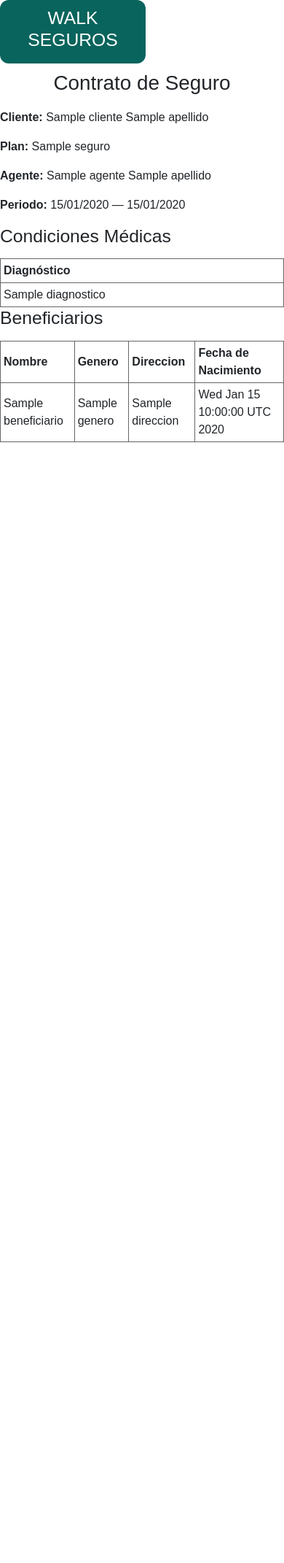
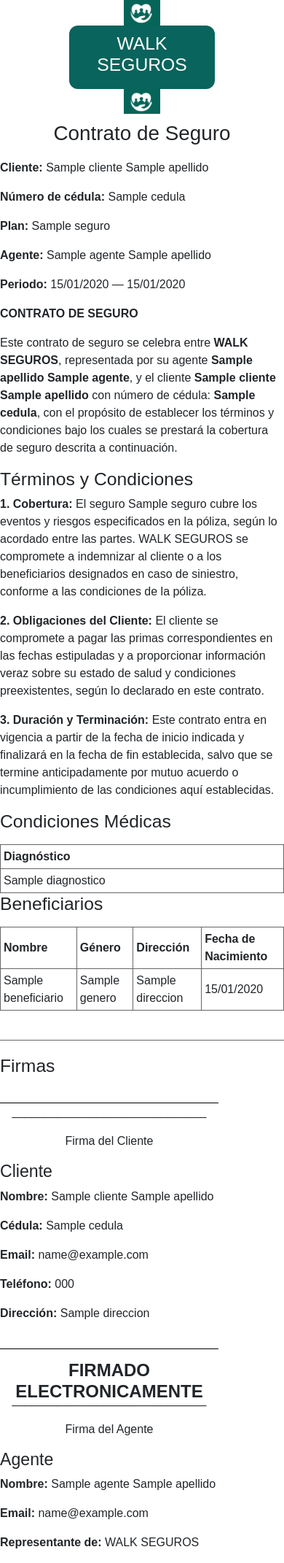
Before and after one commit to IsmaelSailema20/GestionSegurosBackend, a Spring app: template src/main/resources/templates/ContratoPlantilla.html in a window 390 px wide. Shown: the whole page at 73% size. Before the commit the page ends 606 px from the top, so only its background shows below. Run offline with Thymeleaf, Linux system fonts and the light colour scheme; the template is opened without the code that fills it: most values are stand-ins (such as "Sample title", 1, 10 or a date in 2020); data that the repository does not hold is empty; some of the project's set-up classes (security, data sources, template engines, error pages and the like) are left out, and stand-ins take their place.

Commit message:
Modiciación de la estructura del pdf y control de la firma del cliente

```diff
--- a/src/main/java/com/app/seguros/AplicacionSeguros/Controllers/PdfController.java
+++ b/src/main/java/com/app/seguros/AplicacionSeguros/Controllers/PdfController.java
@@ -26,6 +26,7 @@ public class PdfController {
 
             byte[] pdf = pdfService.generarContratoPdf(
                     c.getCliente(),
+                    c.getEstado(),
                     c.getSeguro(),
                     c.getAgente(),
                     c.getFechaInicio(),
--- a/src/main/java/com/app/seguros/AplicacionSeguros/Services/ContratoPdfService.java
+++ b/src/main/java/com/app/seguros/AplicacionSeguros/Services/ContratoPdfService.java
@@ -2,7 +2,9 @@ package com.app.seguros.AplicacionSeguros.Services;
 
 import com.app.seguros.AplicacionSeguros.Dto.AgenteDTO;
 import com.app.seguros.AplicacionSeguros.Dto.ClienteRespuestaDTO;
+import com.app.seguros.AplicacionSeguros.Dto.ContratoRespuestaDTO;
 import com.app.seguros.AplicacionSeguros.Entities.*;
+import com.app.seguros.AplicacionSeguros.Entities.Enums.EstadoContrato;
 import org.springframework.beans.factory.annotation.Autowired;
 import org.springframework.stereotype.Service;
 import org.thymeleaf.context.Context;
@@ -19,6 +21,7 @@ public class ContratoPdfService {
 
     public byte[] generarContratoPdf(
             ClienteRespuestaDTO cliente,
+            EstadoContrato estadoContrato,
             Seguro seguro,
             AgenteDTO agente,
             java.util.Date fechaInicio,
@@ -29,6 +32,7 @@ public class ContratoPdfService {
         // 1) Preparar el contexto Thymeleaf
         Context ctx = new Context();
         ctx.setVariable("cliente", cliente);
+        ctx.setVariable("estado",estadoContrato);
         ctx.setVariable("seguro", seguro);
         ctx.setVariable("agente", agente);
         ctx.setVariable("fechaInicio", fechaInicio);
--- a/src/main/resources/templates/ContratoPlantilla.html
+++ b/src/main/resources/templates/ContratoPlantilla.html
@@ -10,27 +10,56 @@
         table { width: 100%; border-collapse: collapse; margin-top: 1em; }
         th, td { border: 1px solid #666; padding: 4px; }
         .caja-redondeada {
-          background-color: #08645c;   /* color de fondo */
-          color: white;               /* color del texto */
-          padding: 10px;              /* espacio interno */
-          border-radius: 12px;        /* radios de las esquinas */
-          width: 200px;               /* ancho fijo (opcional) */
-          text-align: center;         /* centrar texto */
+            background-color: #08645c;
+            color: white;
+            padding: 10px;
+            border-radius: 12px;
+            width: 200px;
+            text-align: center;
         }
+        .logo-img {
+            width: 50px;
+            height: auto;
+            margin: 0 10px;
+        }
+        .signature-section {
+            margin-top: 40px;
+            border-top: 1px solid #666;
+            padding-top: 20px;
+        }
+        .signature-box {
+            margin-top: 20px;
+            border-top: 1px solid #000;
+            width: 300px;
+            text-align: center;
+        }
+        .signature-box h1 {
+        font-size: x-large;
+        margin-bottom: -15px;
+        margin-top: 15px;
+        }
+
     </style>
 </head>
 <body>
 <div class="container-fluid">
-    <div class="row">
+    <div class="row justify-content-center align-items-center">
+        <div class="col-md-2 text-center">
+            <img src="/logo.png" alt="Logo Walk Seguros" class="logo-img"/>
+        </div>
         <div class="col-md-4 text-center d-lg-flex align-items-lg-center caja-redondeada">
-            <h2>
-            WALK SEGUROS
-            </h2>
+            <h2>WALK SEGUROS</h2>
+        </div>
+        <div class="col-md-2 text-center">
+            <img src="/logo.png" alt="Logo Walk Seguros" class="logo-img"/>
         </div>
     </div>
 </div>
+
 <h1 style="padding: 10px;">Contrato de Seguro</h1>
+<!-- Información básica -->
 <p><strong>Cliente:</strong> <span th:text="${cliente.nombre} + ' ' + ${cliente.apellido}"></span></p>
+<p><strong>Número de cédula:</strong> <span th:text="${cliente.cedula}"></span></p>
 <p><strong>Plan:</strong> <span th:text="${seguro.nombre}"></span></p>
 <p><strong>Agente:</strong> <span th:text="${agente.nombre} + ' ' + ${agente.apellido}"></span></p>
 <p th:if="${fechaInicio!=null || fechaFin!=null}"><strong>Periodo:</strong>
@@ -38,6 +67,19 @@
     —
     <span th:text="${#dates.format(fechaFin, 'dd/MM/yyyy')}"></span>
 </p>
+<!-- Introducción del contrato -->
+<p><strong>CONTRATO DE SEGURO</strong></p>
+<p>Este contrato de seguro se celebra entre <strong>WALK SEGUROS</strong>, representada por su agente <strong><span th:text="${agente.apellido}+ ' ' +${agente.nombre}"></span></strong>, y el cliente <strong><span th:text="${cliente.nombre} + ' ' + ${cliente.apellido}"></span></strong> con número de cédula: <strong><span th:text="${cliente.cedula}"></span></strong>, con el propósito de establecer los términos y condiciones bajo los cuales se prestará la cobertura de seguro descrita a continuación.</p>
+
+
+
+<!-- Cláusulas del contrato -->
+<h2>Términos y Condiciones</h2>
+<p><strong>1. Cobertura:</strong> El seguro <span th:text="${seguro.nombre}"></span> cubre los eventos y riesgos especificados en la póliza, según lo acordado entre las partes. WALK SEGUROS se compromete a indemnizar al cliente o a los beneficiarios designados en caso de siniestro, conforme a las condiciones de la póliza.</p>
+<p><strong>2. Obligaciones del Cliente:</strong> El cliente se compromete a pagar las primas correspondientes en las fechas estipuladas y a proporcionar información veraz sobre su estado de salud y condiciones preexistentes, según lo declarado en este contrato.</p>
+<p><strong>3. Duración y Terminación:</strong> Este contrato entra en vigencia a partir de la fecha de inicio indicada y finalizará en la fecha de fin establecida, salvo que se termine anticipadamente por mutuo acuerdo o incumplimiento de las condiciones aquí establecidas.</p>
+
+<!-- Condiciones Médicas -->
 <div th:if="${!condicionesMedicas.empty}">
     <h2>Condiciones Médicas</h2>
     <table>
@@ -51,23 +93,61 @@
         </tbody>
     </table>
 </div>
+
+<!-- Beneficiarios -->
 <div th:if="${!beneficiarios.empty}">
     <h2>Beneficiarios</h2>
     <table>
         <thead>
-        <tr><th>Nombre</th><th>Genero</th><th>Direccion</th><th>Fecha de Nacimiento</th></tr>
+        <tr><th>Nombre</th><th>Género</th><th>Dirección</th><th>Fecha de Nacimiento</th></tr>
         </thead>
         <tbody>
         <tr th:each="b : ${beneficiarios}">
             <td th:text="${b.nombre}"></td>
             <td th:text="${b.genero}"></td>
             <td th:text="${b.direccion}"></td>
-            <td th:text="${b.fecha_nacimiento}"></td>
+            <td th:text="${#dates.format(b.fecha_nacimiento, 'dd/MM/yyyy')}"></td>
         </tr>
         </tbody>
     </table>
 </div>
 
+<!-- Sección de Firmas -->
+<div class="signature-section">
+    <h2 class="mb-3">Firmas</h2>
+    <div class="row">
+        <!-- Información del Cliente -->
+        <div class="col-md-6">
+            <div class="signature-box text-center">
+                <h1><strong><span th:text="${estado.name() == 'ACTIVO' ? 'FIRMADO ELECTRONICAMENTE' : 'SIN FIRMAR'}"></span></strong></h1>
+                <p>______________________________</p>
+                <p>Firma del Cliente</p>
+            </div>
+            <div class="mt-3">
+                <h3>Cliente</h3>
+                <p><strong>Nombre:</strong> <span th:text="${cliente.nombre} + ' ' + ${cliente.apellido}"></span></p>
+                <p><strong>Cédula:</strong> <span th:text="${cliente.cedula}"></span></p>
+                <p><strong>Email:</strong> <span th:text="${cliente.email}"></span></p>
+                <p><strong>Teléfono:</strong> <span th:text="${cliente.telefono}"></span></p>
+                <p><strong>Dirección:</strong> <span th:text="${cliente.direccion}"></span></p>
+            </div>
+        </div>
 
+        <!-- Información del Agente -->
+        <div class="col-md-6">
+            <div class="signature-box text-center">
+                <h1><strong>FIRMADO ELECTRONICAMENTE</strong></h1>
+                <p>______________________________</p>
+                <p>Firma del Agente</p>
+            </div>
+            <div class="mt-3">
+                <h3>Agente</h3>
+                <p><strong>Nombre:</strong> <span th:text="${agente.nombre} + ' ' + ${agente.apellido}"></span></p>
+                <p><strong>Email:</strong> <span th:text="${agente.email}"></span></p>
+                <p><strong>Representante de:</strong> WALK SEGUROS</p>
+            </div>
+        </div>
+    </div>
+</div>
 </body>
 </html>
```
